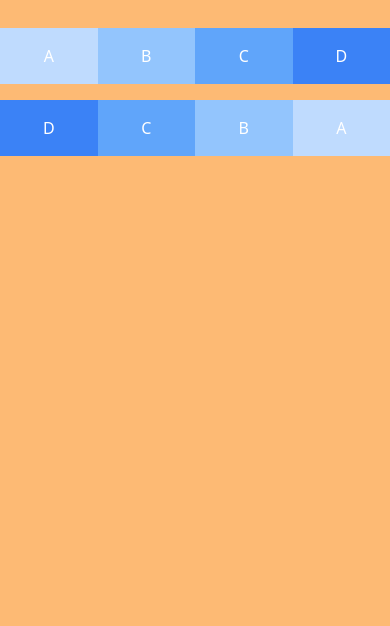
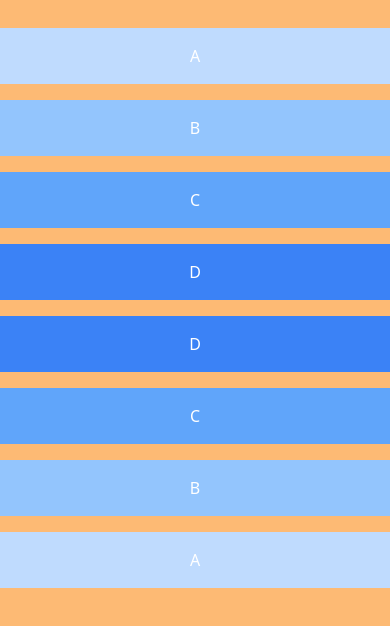
Before and after one commit to rodolfo341/tailwind, a website: page paso-a-paso/index.html in a window 390 px wide. Drawn offline with Linux system fonts and the light colour scheme.

Commit message:
tailwind responsivo

```diff
--- a/paso-a-paso/index.html
+++ b/paso-a-paso/index.html
@@ -12,7 +12,9 @@
 <!-- La grilla -->
     <div class="container text-center text-white mt-7">
 
-        <div class="grid grid-cols-4 gap-y-4">
+        <div class="grid grid-cols-1 sm:grid-cols-2 md:grid-cols-3 lg:grid-cols-4
+                    gap-4"
+        >
             <div class="py-4 bg-blue-200">A</div>
             <div class="py-4 bg-blue-300">B</div>
             <div class="py-4 bg-blue-400">C</div>
```
Also changed, not shown: paso-a-paso/dist/output.css.
